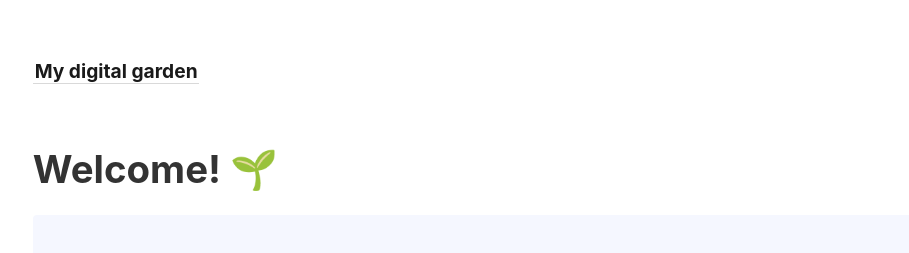
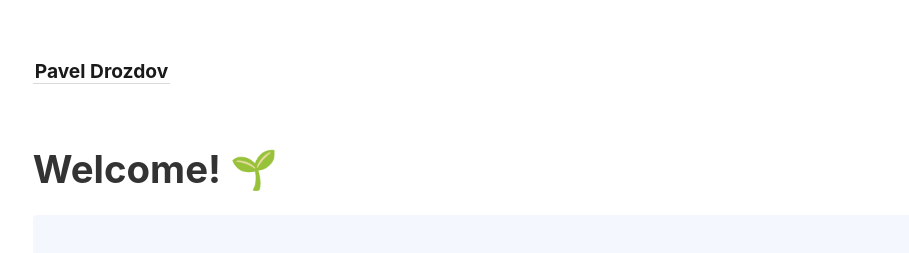
Before and after one commit to senseofeternity/drozdov, a Jekyll site: the page built from _pages/index.md, in a window 1280 px wide. Shown: the top 253 px of the page, without its empty margins (44-953 px from the left). Built offline with Jekyll 4.4.1, drawn with Linux system fonts in a browser that asks for light colours.

Commit message:
Update _config.yml

```diff
--- a/_config.yml
+++ b/_config.yml
@@ -1,4 +1,4 @@
-title:               My digital garden
+title:               Pavel Drozdov
 include:             ['_pages']
 exclude:             ['_includes/notes_graph.json']
 # You may need to change the base URL depending on your deploy configuration.
```
